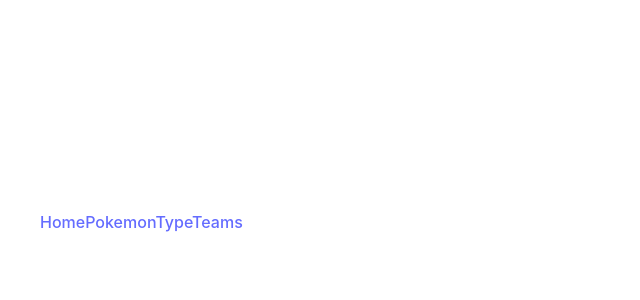
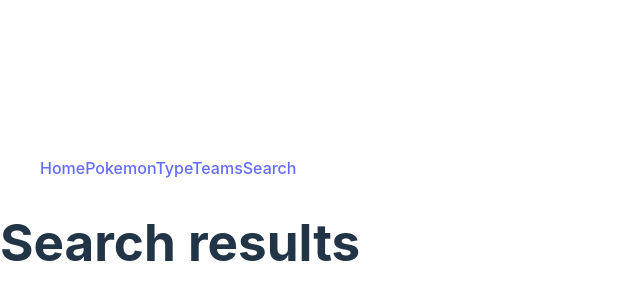
Before and after one commit to MaleneRJohansen/eksamen, a React (Vite) app in the folder FRONTEND/: page /searchresults/1 in a window 1280 px wide. Shown: the part 178-478 px from the top of the page, without its empty margins (0-640 px from the left). Built offline with nearby package versions, Linux system fonts and the light colour scheme.

Commit message:
Fikset path etter eksamensoppgave

```diff
--- a/FRONTEND/src/App.jsx
+++ b/FRONTEND/src/App.jsx
@@ -5,6 +5,7 @@ import Navbar from './components/Navbar'
 import Pokemon from './components/Pokemon'
 import Type from './components/Type'
 import Teams from './components/Teams'
+import SearchResult from './components/SearchResult'
 
 function App() {
 
@@ -13,9 +14,10 @@ function App() {
             <Navbar/>
             <Routes>
                 <Route path='/' element={<Home/>}/>
-                <Route path='/pokemon' element={<Pokemon/>}/>
+                <Route path='/pokemons/:pokemon' element={<Pokemon/>}/>
                 <Route path='/:type' element={<Type/>}/>
                 <Route path='/teams' element={<Teams/>}/>
+                <Route path='/searchresults/:pokemon' element={<SearchResult/>}/>
             </Routes>
         </>
     )
--- a/FRONTEND/src/components/Navbar.jsx
+++ b/FRONTEND/src/components/Navbar.jsx
@@ -5,9 +5,10 @@ function Navbar() {
   return (
     <ul>
         <Link to="/">Home</Link>
-        <Link to="/pokemon">Pokemon</Link>
+        <Link to="/pokemons/:pokemon">Pokemon</Link>
         <Link to="/:type">Type</Link>
         <Link to="teams">Teams</Link>
+        <Link to="/searchresults/:pokemon">Search</Link>
     </ul>
   )
 }
--- a/FRONTEND/src/components/SearchResult.jsx
+++ b/FRONTEND/src/components/SearchResult.jsx
@@ -3,7 +3,7 @@ import React from 'react'
 function SearchResult() {
   return (
     <div>
-      Search results
+      <h1>Search results</h1>
     </div>
   )
 }
```
